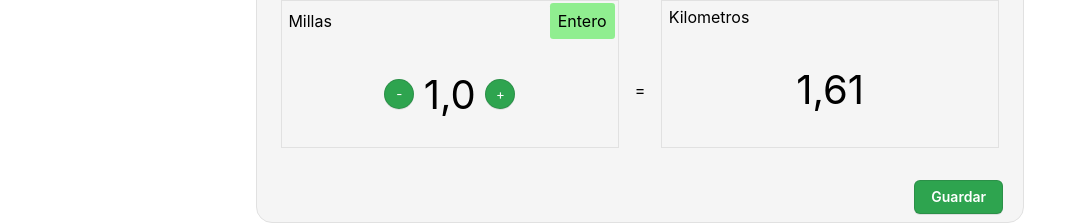
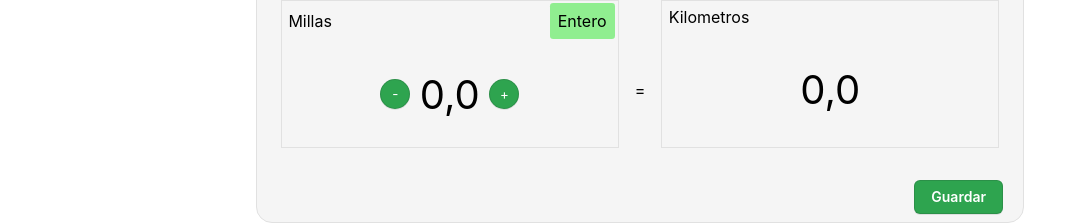
Before and after one commit to uqbar-project/eg-conversor-signals-angular, an Angular app: page / in a window 1280 px wide. Shown: the part 180-404 px from the top of the page, without its empty margins (0-1078 px from the left). Built offline with nearby package versions, Linux system fonts and the light colour scheme.

Commit message:
Made initial values and change values tests

```diff
--- a/src/app/app.component.html
+++ b/src/app/app.component.html
@@ -17,7 +17,7 @@
         <div class="millas-container unit-box">
           <div class="unit-box-header">
             <label>Millas</label>
-            <div [ngClass]="{'decimal-bg': isDecimal(), 'integer-bg': !isDecimal()}">{{isDecimal() ? 'Decimal' : 'Entero'}}</div>
+            <div data-testid="number-type" [ngClass]="{'decimal-bg': isDecimal(), 'integer-bg': !isDecimal()}">{{isDecimal() ? 'Decimal' : 'Entero'}}</div>
           </div>
 
           <div class="unit-box-editable">
--- a/src/app/app.component.ts
+++ b/src/app/app.component.ts
@@ -19,7 +19,7 @@ export class AppComponent {
   millasInput: string = ''
 
   // Parámetros de conversión
-  millas = signal(1)
+  millas = signal(0)
   kilometros = computed(() => this.millas() * 1.60934)
 
   // Parámetros de referencia
```
Also changed, not shown: 1 other file (tests, documents, lock files or other folders).
